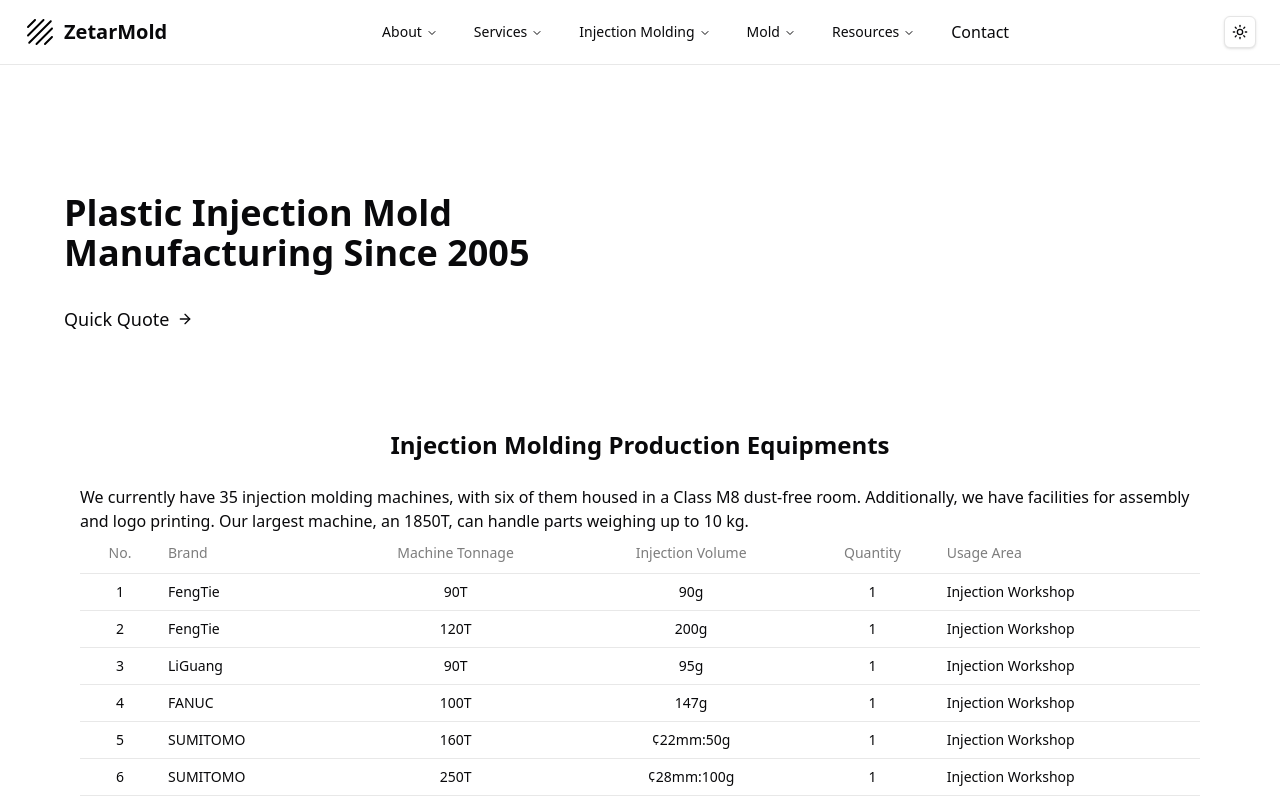
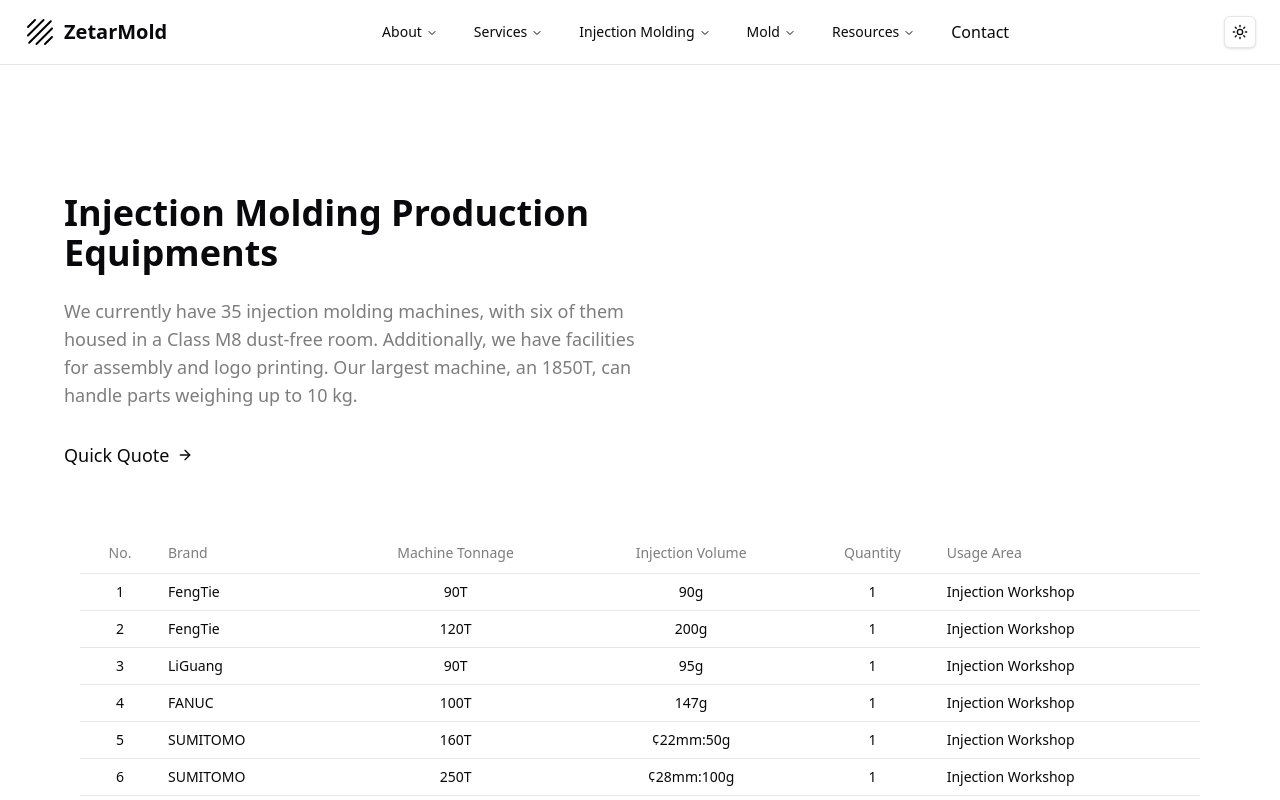
Before and after one commit to yansircc/zetarmold, a Next.js app: page /injection-production-equipments in a window 1280 px wide. Shown: the top 800 px of the page. Built offline with nearby package versions, Linux system fonts and the light colour scheme.

Commit message:
update title & description

```diff
--- a/src/app/(about)/injection-production-equipments/InjectionEquipmentTable.tsx
+++ b/src/app/(about)/injection-production-equipments/InjectionEquipmentTable.tsx
@@ -17,7 +17,6 @@
   return (
     <div className="overflow-x-auto">
       <Table>
-        <TableCaption>List of Injection Production Equipment</TableCaption>
         <TableHeader>
           <TableRow>
             <TableHead className="w-[80px] text-center">No.</TableHead>
--- a/src/app/(about)/injection-production-equipments/page.tsx
+++ b/src/app/(about)/injection-production-equipments/page.tsx
@@ -6,23 +6,14 @@
   return (
     <>
       <section className="py-16 md:py-24 lg:py-32">
-        <div className="container flex flex-col gap-16 lg:px-16">
+        <div className="container flex flex-col gap-8 lg:px-16">
           <PageHeader
-            title="Plastic Injection Mold Manufacturing Since 2005"
-            description=""
+            title="Injection Molding Production Equipments"
+            description="We currently have 35 injection molding machines, with six of them housed in a Class M8 dust-free room. Additionally, we have facilities for assembly and logo printing. Our largest machine, an 1850T, can handle parts weighing up to 10 kg."
             linkText="Quick Quote"
             href="/contact"
           />
-          <div className="container mx-auto px-4 py-8">
-            <h2 className="mb-6 text-center text-2xl font-bold">
-              Injection Molding Production Equipments
-            </h2>
-            <p>
-              We currently have 35 injection molding machines, with six of them
-              housed in a Class M8 dust-free room. Additionally, we have
-              facilities for assembly and logo printing. Our largest machine, an
-              1850T, can handle parts weighing up to 10 kg.
-            </p>
+          <div className="container mx-auto flex flex-col gap-8 px-4 py-8">
             <InjectionEquipmentTable
               equipments={injectionProductionEquipments}
             />
```
